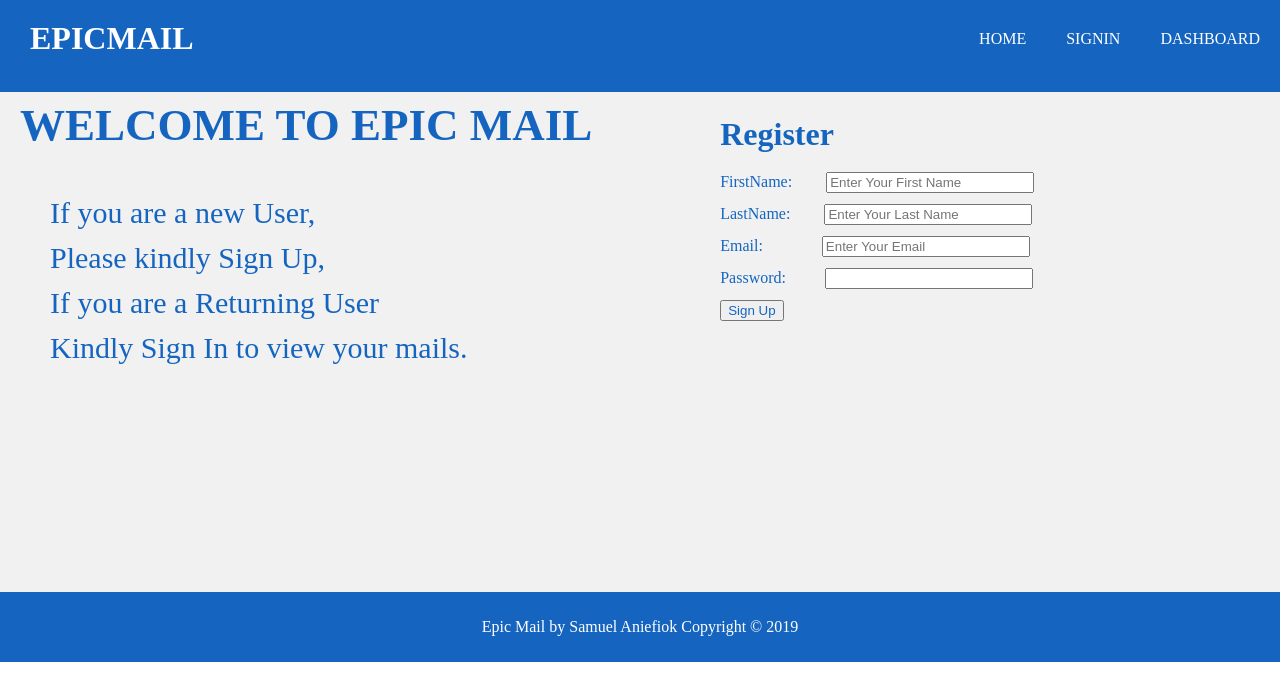
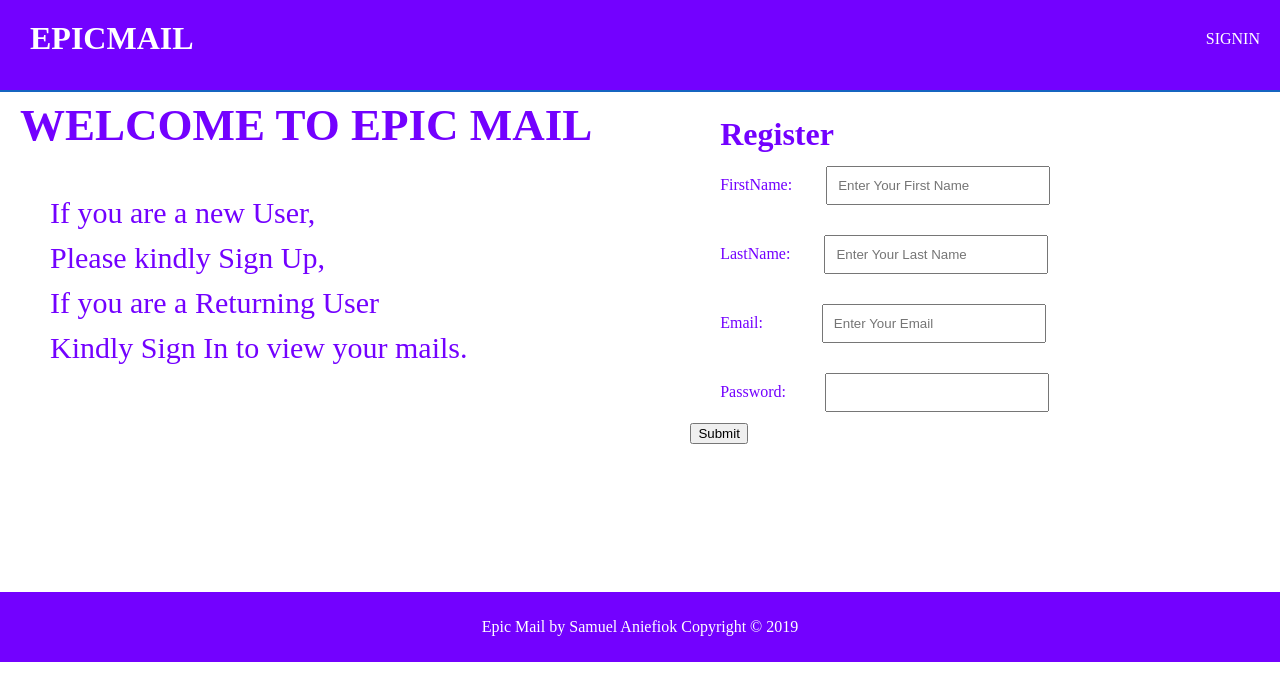
Before and after one commit to Cool-sami12/aboot, a plain HTML site: page index.html in a window 1280 px wide. Drawn offline with Linux system fonts and the light colour scheme.

Commit message:
added some adjustment

```diff
--- a/home.js
+++ b/home.js
@@ -4,7 +4,7 @@ function checkform(){
 	var em= document.getElementById('em');
 	var ps=document.getElementById('pass');
 	 if ( fn.value =="" | ln.value == "" || em.value == "" || ps.value == ""){
-	 	alert("You must fill in the missing fields");
+	 	document.write("You must fill in the missing fields");
 	 } else {
 	 	location.href="signin.html";
 	 }
--- a/index.html
+++ b/index.html
@@ -14,9 +14,9 @@
 		</div>
 		<nav id="head">
 			<ul>
-				<li><a href="">Home</a></li>
-				<li><a href="" onclick="checkform()">SignIn</a> </li>
-				<li><a href="")>DashBoard</a></li>
+
+				<li><a href="signin.html">SignIn</a> </li>
+
 			</ul>
 		</nav>
 	</header>
@@ -25,8 +25,11 @@
 			<h2>WELCOME TO EPIC MAIL</h2>
 			<p class="par">If you are a new User,<br> Please kindly Sign Up,<br> If you are a Returning User<br> Kindly Sign In to view your mails. </p>
 		</div>
+
 		<div id ="formbody">
+
 					<h1>Register</h1>
+					<form>
 					<div>
 					<label for "firstname"> FirstName: </label>
 					<input id="fname" type="text" name="firstname" placeholder="Enter Your First Name" required>
@@ -45,8 +48,14 @@
 					Password: </label>
 					<input id="pass" type="password" name="password" required>
 					</div>
-					<div><button onclick="checkform()">Sign Up</button></div>
+					<div class="button">
+  					<button onsubmit="checkform()">Submit</button>
+						</div>
+					</form>
+
 		</div>
+
+
 
 	</div>
 
--- a/main.css
+++ b/main.css
@@ -10,7 +10,8 @@ ul{
 
 }
 header{
-	background: #1565c0;
+
+	background-color: #7301ff;
 	color: #ffffff;
 	min-height: 70px;
 	border-bottom: #1565c0 2px solid;
@@ -50,13 +51,9 @@ h2, h1{
 .par{
 	padding-left: 30px;
 }
-button{
-	color: #1565c0;
-}
-
 #first{
-	background: #f1f1f1;
-	color:#1565c0;
+	background: #ffffff;
+	color: #7301ff;
 	min-height: 500px;
 
 }
@@ -69,22 +66,34 @@ button{
 }
 #fname, #lname{
 	width: 200px;
+	margin-bottom: 30px;
+	padding:10px;
 	margin-left: 30px;
+
+}
+.button{
+	margin-left: 54%;
+	color: #7301ff;
 }
 #em{
 	width: 200px;
 	margin-left: 55px;
+	margin-bottom: 30px;
+	padding:10px;
 }
 #pass{
 	width: 200px;
 	margin-left: 35px;
+	margin-bottom: 5px;
+	padding:10px;
 }
 #formbody{
 	padding:10px;
 	line-height: 2.0;
+	min-height: 400px;
 }
 footer{
-	background-color: #1565c0;
+	background-color:  #7301ff;
 	color: #ffffff;
 	height:50px;
 	text-align: center;
```
